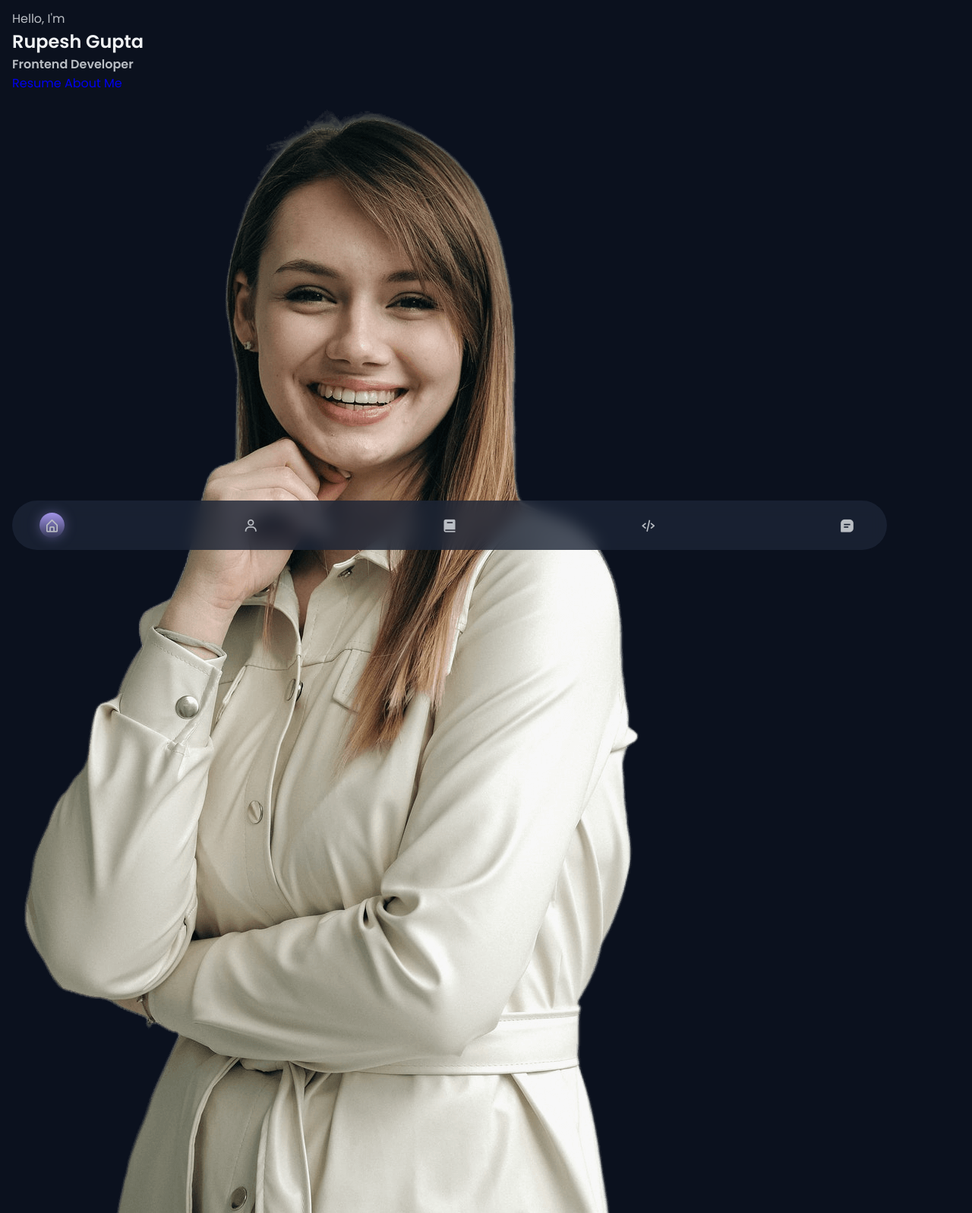
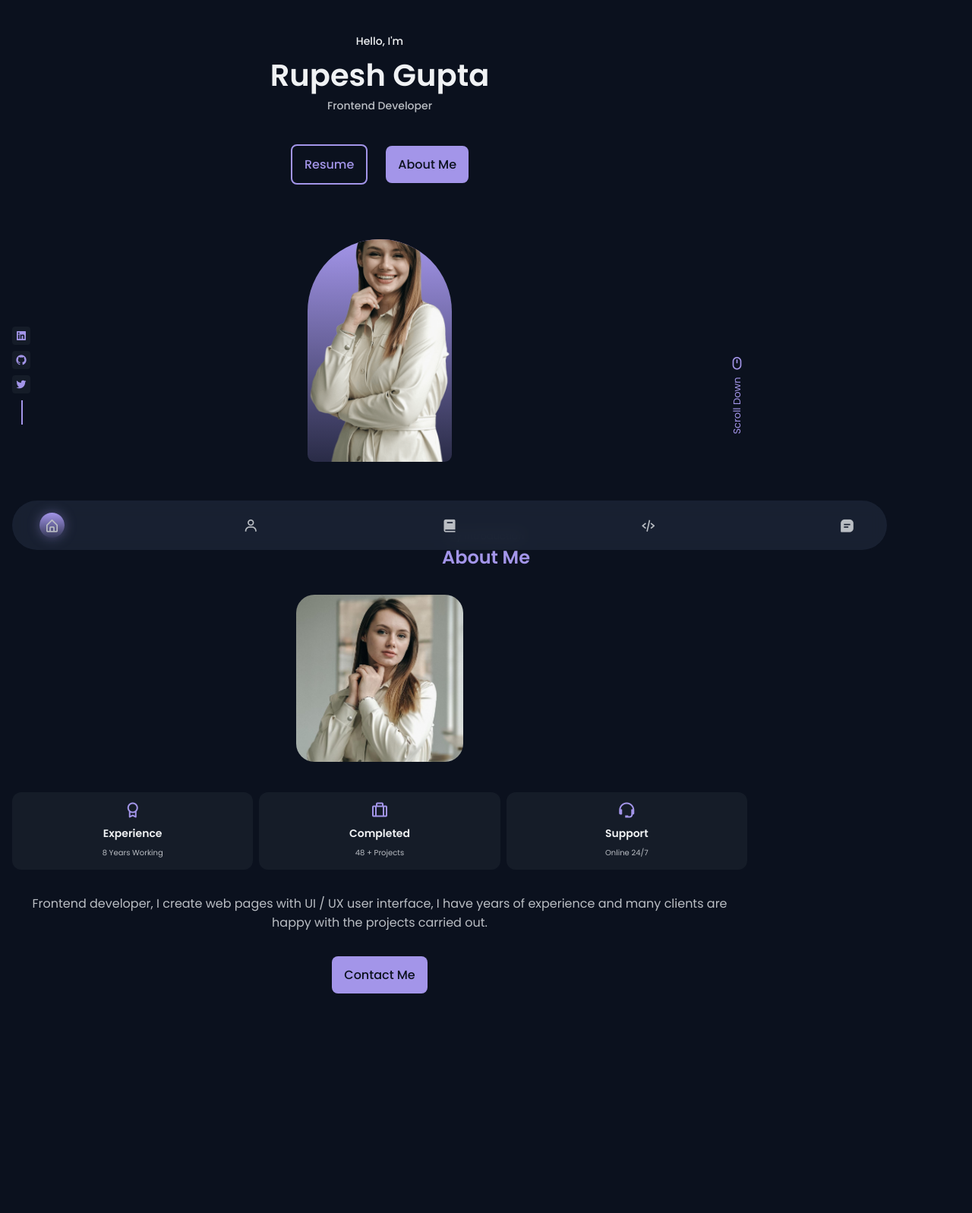
Before and after one commit to rupeshgupta369/portfolio-website-2.0, a plain HTML site: page index.html in a window 1280 px wide. Shown: the part 60-1657 px from the top of the page at 76% size. Drawn offline with nearby package versions, Linux system fonts and the light colour scheme.

Commit message:
style : implemented styles to about section

```diff
--- a/css/styles.css
+++ b/css/styles.css
@@ -36,7 +36,6 @@
   --small-font-size: 0.813rem;
   --smaller-font-size: 0.75rem;
   --tiny-font-size: 0.625rem;
-
   /*========== Font weight ==========*/
   --font-medium: 500;
   --font-semibold: 600;
@@ -225,11 +224,185 @@ img {
 /* Change background header */
 
 /*=============== HOME ===============*/
+.home__container {
+  position: relative;
+  row-gap: 4.5rem;
+  padding-top: 2rem;
+}
+
+.home__data {
+  text-align: center;
+}
+
+.home__greeting,
+.home__education {
+  font-size: var(--small-font-size);
+  font-weight: var(--font-medium);
+}
+
+.home__greeting {
+  display: block;
+  color: var(--title-color);
+  margin-bottom: 0.25rem;
+}
+
+.home__education {
+  color: var(--text-color);
+  margin-bottom: 2.5rem;
+}
+
+.home__name {
+  font-size: var(--biggest-font-size);
+}
+
+.home__img {
+  width: 160px;
+}
+
+.home__handle {
+  justify-self: center;
+  width: 190px;
+  height: 293px;
+  background: linear-gradient(
+    180deg,
+    hsla(var(--first-hue), var(--sat), var(--lig), 1),
+    hsla(var(--first-hue), var(--sat), var(--lig), 0.2)
+  );
+  border-radius: 10rem 10rem 1rem 1rem;
+  display: flex;
+  align-items: flex-end;
+  justify-content: center;
+  overflow: hidden;
+}
+
+.home__buttons {
+  display: flex;
+  justify-content: center;
+  align-items: center;
+  gap: 1.5rem;
+}
+
+.home__social,
+.home__scroll {
+  position: absolute;
+}
+
+.home__social {
+  bottom: 5rem;
+  left: 0;
+  display: grid;
+  row-gap: 0.5rem;
+}
+
+.home__social-link {
+  width: max-content;
+  background-color: var(--container-color);
+  color: var(--first-color);
+  padding: 0.25rem;
+  border-radius: 0.25rem;
+  display: flex;
+  font-size: 1rem;
+  transition: 0.4s;
+}
+
+.home__social-link:hover {
+  background-color: var(--first-color);
+  color: #fff;
+}
+
+.home__social::after {
+  content: "";
+  width: 32px;
+  height: 2px;
+  background-color: var(--first-color);
+  transform: rotate(90deg) translate(16px, 3px);
+}
+
+.home__scroll {
+  color: var(--first-color);
+  right: -1.5rem;
+  bottom: 4rem;
+  display: grid;
+  row-gap: 2.25rem;
+  justify-items: center;
+}
+
+.home__scroll-icon {
+  font-size: 1.25rem;
+}
+
+.home__scroll-name {
+  font-size: var(--smaller-font-size);
+  transform: rotate(-90deg);
+}
 
 /*=============== BUTTONS ===============*/
 
+.button {
+  display: inline-block;
+  background-color: var(--first-color);
+  color: var(--body-color);
+  padding: 0.75rem 1rem;
+  border-radius: 0.5rem;
+  font-weight: var(--font-medium);
+  transition: 0.4s;
+}
+
+.button:hover {
+  background-color: var(--first-color-alt);
+  color: var(--body-color);
+}
+.button--ghost {
+  background-color: transparent;
+  border: 2px solid var(--first-color);
+  color: var(--first-color);
+}
+
 /*=============== ABOUT ===============*/
+.about__container {
+  row-gap: 2.5rem;
+}
 
+.about__img {
+  width: 220px;
+  border-radius: 1.5rem;
+  justify-self: center;
+}
+
+.about__data {
+  text-align: center;
+}
+
+.about__info {
+  display: grid;
+  grid-template-columns: repeat(3, 1fr);
+  gap: 0.5rem;
+  margin-bottom: 2rem;
+}
+
+.about__box {
+  background-color: var(--container-color);
+  border-radius: 0.75rem;
+  padding: 0.75rem 0.5rem;
+}
+
+.about__icon {
+  font-size: 1.5rem;
+  color: var(--first-color);
+  margin-bottom: 0.5rem;
+}
+
+.about__title {
+  font-size: var(--small-font-size);
+}
+
+.about__subtitle {
+  font-size: var(--tiny-font-size);
+}
+
+.about__description {
+  margin-bottom: 2rem;
+}
 /*=============== SKILLS ===============*/
 
 /*=============== SERVICES ===============*/
```
